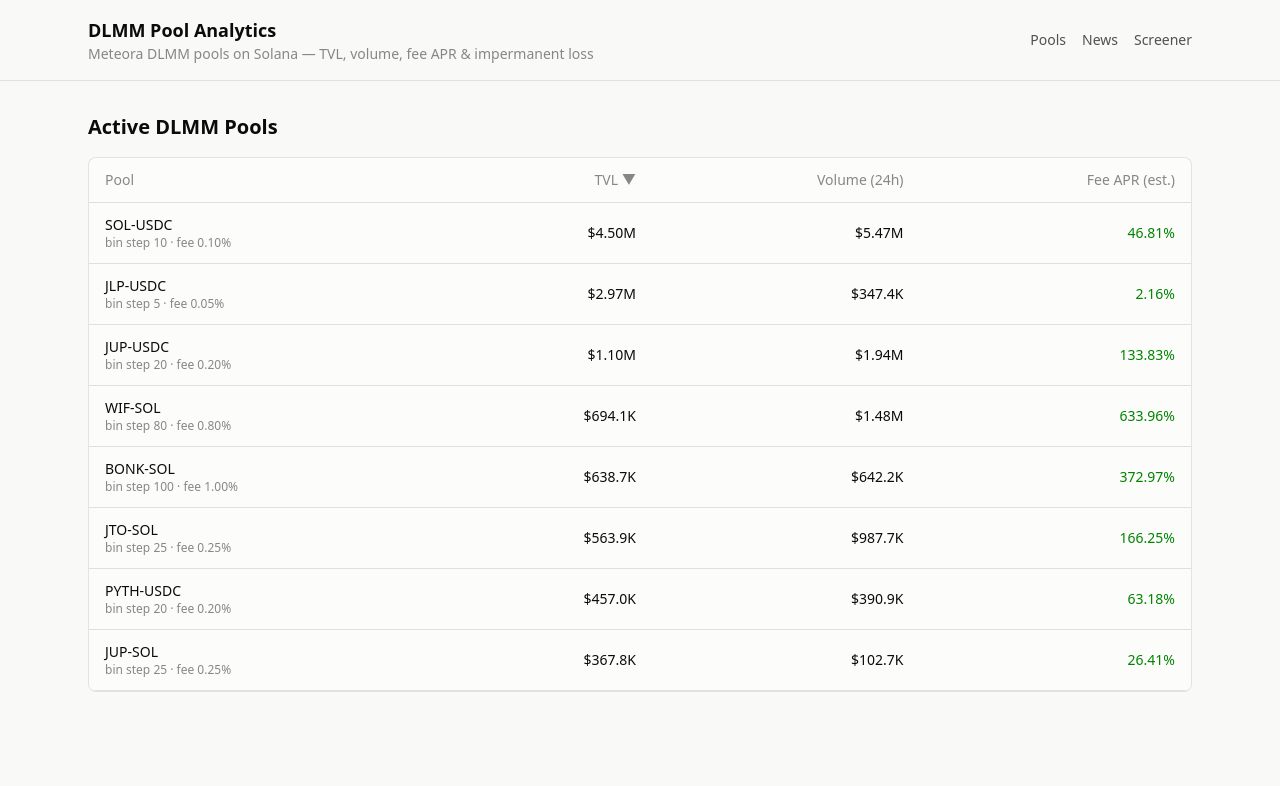
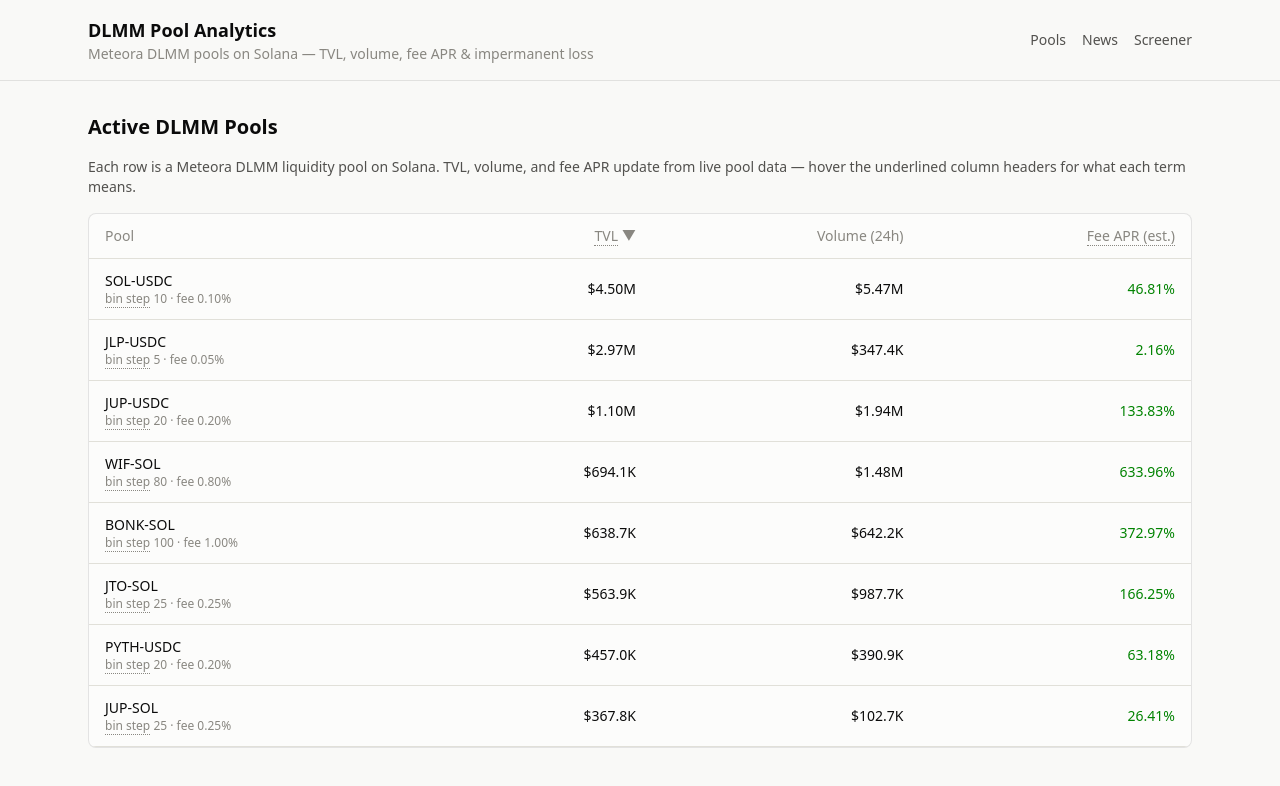
Before and after one commit to brianrickyb/dlmm-analytic-dashboard, a React (Vite) app in the folder frontend/: page / in a window 1280 px wide. Shown: the top 786 px of the page. Built offline with nearby package versions, Linux system fonts and the light colour scheme; no server answers.

Commit message:
feat(frontend): add intro blurb and column tooltips to the Pools page

```diff
--- a/frontend/src/components/PoolTable.tsx
+++ b/frontend/src/components/PoolTable.tsx
@@ -2,13 +2,14 @@
 import { useNavigate } from 'react-router-dom';
 import type { PoolWithStats } from '../types/pool';
 import { formatPercent, formatUsdCompact } from '../lib/format';
+import { Tooltip } from './Tooltip';
 
 type SortKey = 'tvlUsd' | 'volume24hUsd' | 'feeApr24h';
 
-const columns: { key: SortKey; label: string }[] = [
-  { key: 'tvlUsd', label: 'TVL' },
+const columns: { key: SortKey; label: string; termKey?: string }[] = [
+  { key: 'tvlUsd', label: 'TVL', termKey: 'tvl' },
   { key: 'volume24hUsd', label: 'Volume (24h)' },
-  { key: 'feeApr24h', label: 'Fee APR (est.)' },
+  { key: 'feeApr24h', label: 'Fee APR (est.)', termKey: 'feeApr' },
 ];
 
 export function PoolTable({ pools }: { pools: PoolWithStats[] }) {
@@ -49,7 +50,7 @@
                 style={{ color: 'var(--text-muted)' }}
                 onClick={() => toggleSort(col.key)}
               >
-                {col.label}
+                {col.termKey ? <Tooltip termKey={col.termKey}>{col.label}</Tooltip> : col.label}
                 {sortKey === col.key ? (sortDir === 'asc' ? ' ▲' : ' ▼') : ''}
               </th>
             ))}
@@ -68,7 +69,7 @@
                   {pool.name}
                 </div>
                 <div className="text-xs" style={{ color: 'var(--text-muted)' }}>
-                  bin step {pool.binStep} · fee {(pool.baseFeeBps / 100).toFixed(2)}%
+                  <Tooltip termKey="binStep">bin step</Tooltip> {pool.binStep} · fee {(pool.baseFeeBps / 100).toFixed(2)}%
                 </div>
               </td>
               <td className="px-4 py-3 text-right tabular-nums" style={{ color: 'var(--text-primary)' }}>
--- a/frontend/src/pages/PoolListPage.tsx
+++ b/frontend/src/pages/PoolListPage.tsx
@@ -9,6 +9,10 @@
       <h1 className="text-xl font-semibold" style={{ color: 'var(--text-primary)' }}>
         Active DLMM Pools
       </h1>
+      <p className="text-sm" style={{ color: 'var(--text-secondary)' }}>
+        Each row is a Meteora DLMM liquidity pool on Solana. TVL, volume, and fee APR update from
+        live pool data — hover the underlined column headers for what each term means.
+      </p>
       <PoolTable pools={pools} />
     </div>
   );
```
